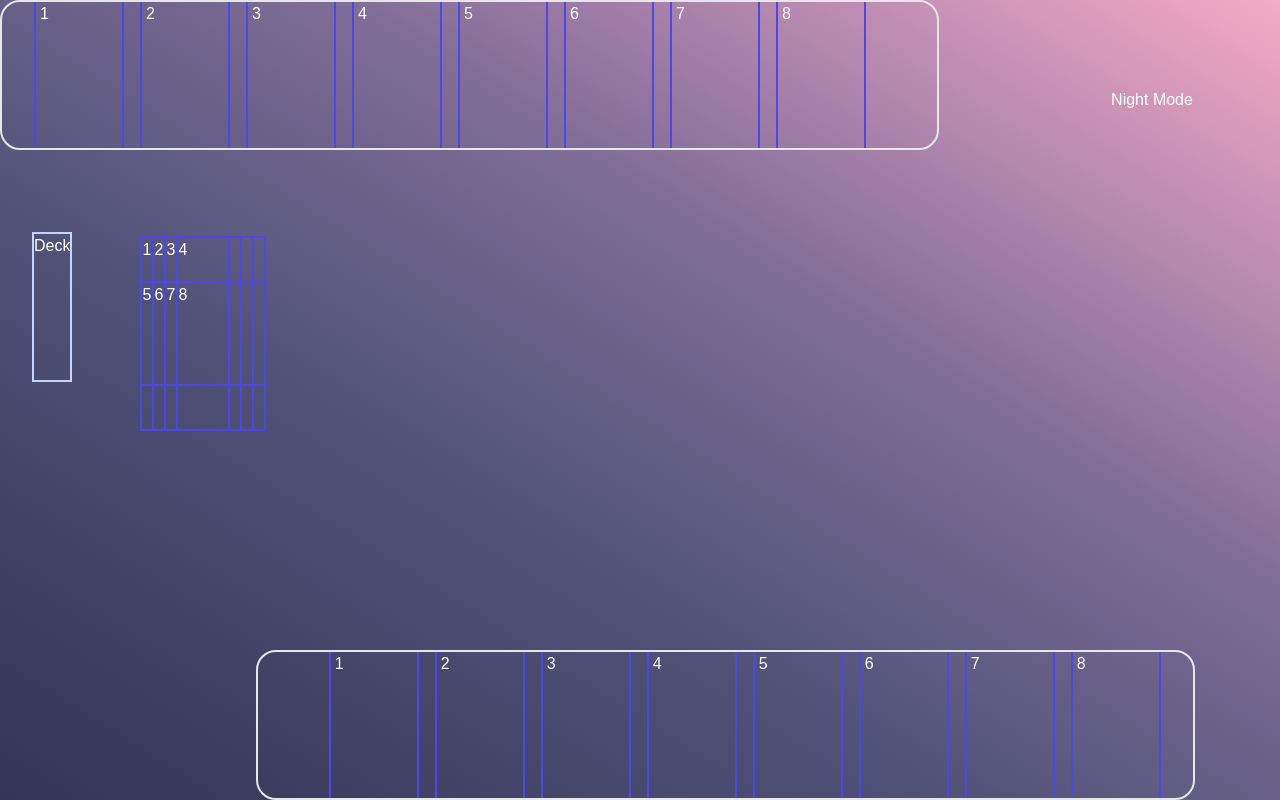
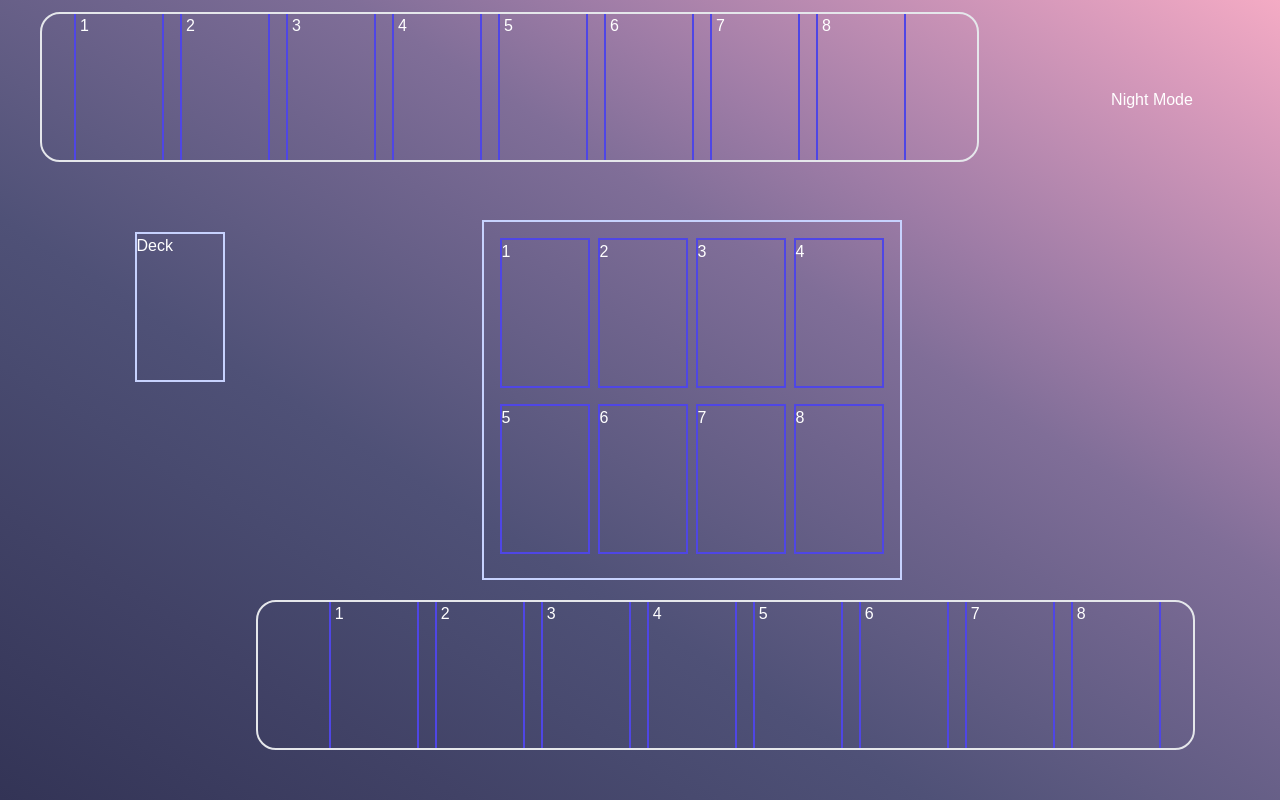
Before and after one commit to teradaian/hanafuda, a plain HTML site: page index.html in a window 1280 px wide. Drawn offline with nearby package versions, Linux system fonts and the light colour scheme; a web font is replaced by a local one.

Commit message:
working model of grid version

```diff
--- a/css/style.css
+++ b/css/style.css
@@ -22,7 +22,6 @@
     --color: #FFF;
     --font-family: 'Sawarabi Mincho', sans-serif;
 }
-
 
 html {
     box-sizing: border-box
@@ -81,3 +80,9 @@ div {
 .computer-hand {
     border-radius: var(--computer-hand-radius);
 }
+
+.row-2 {
+    width: 100%;
+    height: 100%;
+    justify-content: space-around;
+}
--- a/index.html
+++ b/index.html
@@ -15,7 +15,7 @@
 <body>
     <main class="grid-container">
 
-    <div class="computer-hand col-start-1 col-end-5 flex border-2 border-white-600 items-center gap-4 w-11/12 px-8 overflow-hidden ">
+    <div class="computer-hand col-start-1 col-end-5 flex items-center gap-4 mt-3 ml-10 w-11/12 px-8 overflow-hidden border-2 border-white-600">
         <div id="c0" class="border-2 border-indigo-600 my-1 px-1 w-1/10 overflow-hidden">1</div>
         <div id="c1" class="border-2 border-indigo-600 my-1 px-1 w-1/10 overflow-hidden">2</div>
         <div id="c2" class="border-2 border-indigo-600 my-1 px-1 w-1/10 overflow-hidden">3</div>
@@ -27,9 +27,9 @@
     </div>
     <button id="day-toggle" class="inline"> Night Mode</button>
 
-    <div class="flex pr-2 col-start-1 col-end-6 justify-between">
-        <div id="deck" class="relative m-8 justify-center border-2 border-indigo-200"> Deck </div>
-        <section class="feild grid grid-cols-4 grid-rows-2 w-2/3 justify-around gap-3 m-5 p-4">
+    <div class="row-2 col-start-1 col-end-5 flex">
+        <div id="deck" class="m-8 border-2 border-indigo-200"> Deck </div>
+        <section class="feild grid grid-cols-4 grid-rows-2 gap-2 m-5 p-4 border-2 border-indigo-200">
             <div id="f0" class="border-2 border-indigo-600">1</div>
             <div id="f1" class="border-2 border-indigo-600">2</div>
             <div id="f2" class="border-2 border-indigo-600">3</div>
@@ -41,7 +41,7 @@
         </section>
     </div>
 
-    <div class="player-hand col-start-6 col-end-2 flex border-2 border-white-600 items-center justify-end gap-4 self-end w-11/12 px-8 overflow-hidden ">
+    <div class="player-hand col-start-6 col-end-2 flex items-center justify-end gap-4 mb-3 w-11/12 px-8 overflow-hidden border-2 border-white-600">
         <div id="p0" class="border-2 border-indigo-600 my-1 px-1 w-1/8 overflow-hidden">1</div>
         <div id="p1" class="border-2 border-indigo-600 my-1 px-1 w-1/8 overflow-hidden">2</div>
         <div id="p2" class="border-2 border-indigo-600 my-1 px-1 w-1/8 overflow-hidden">3</div>
```
